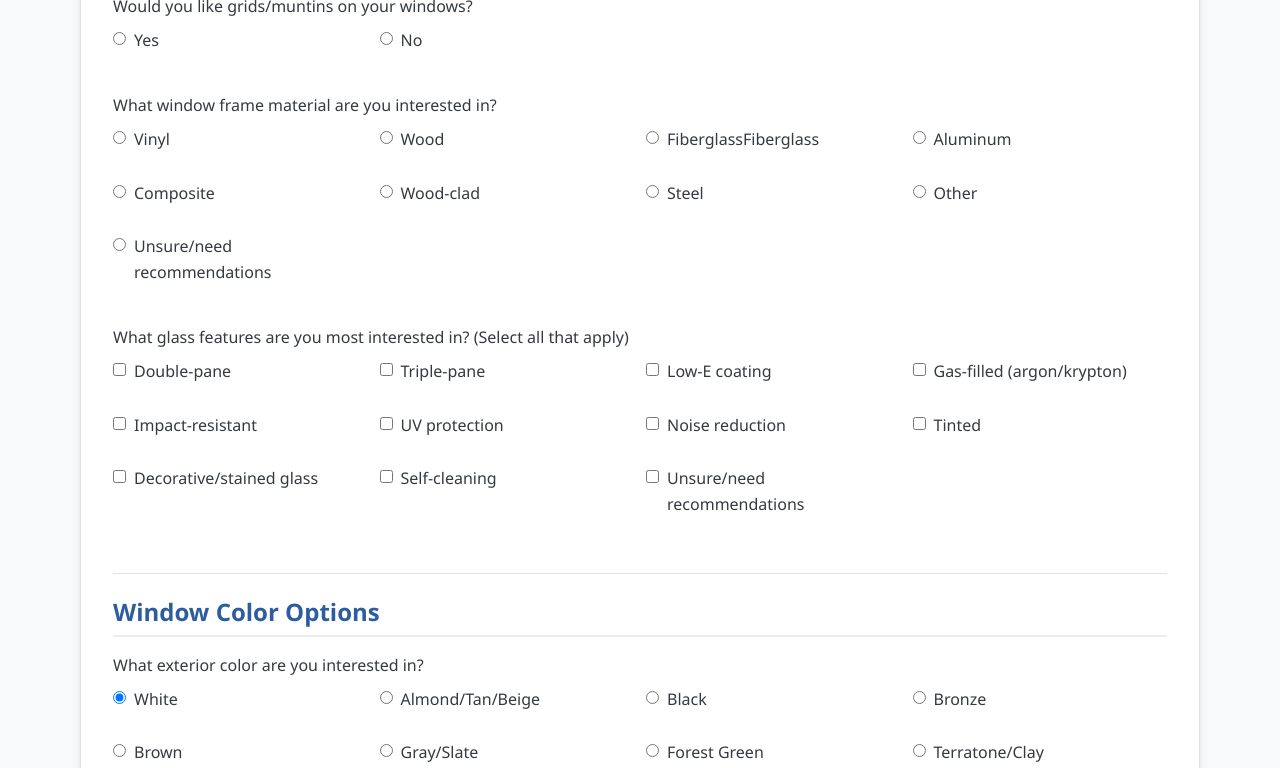
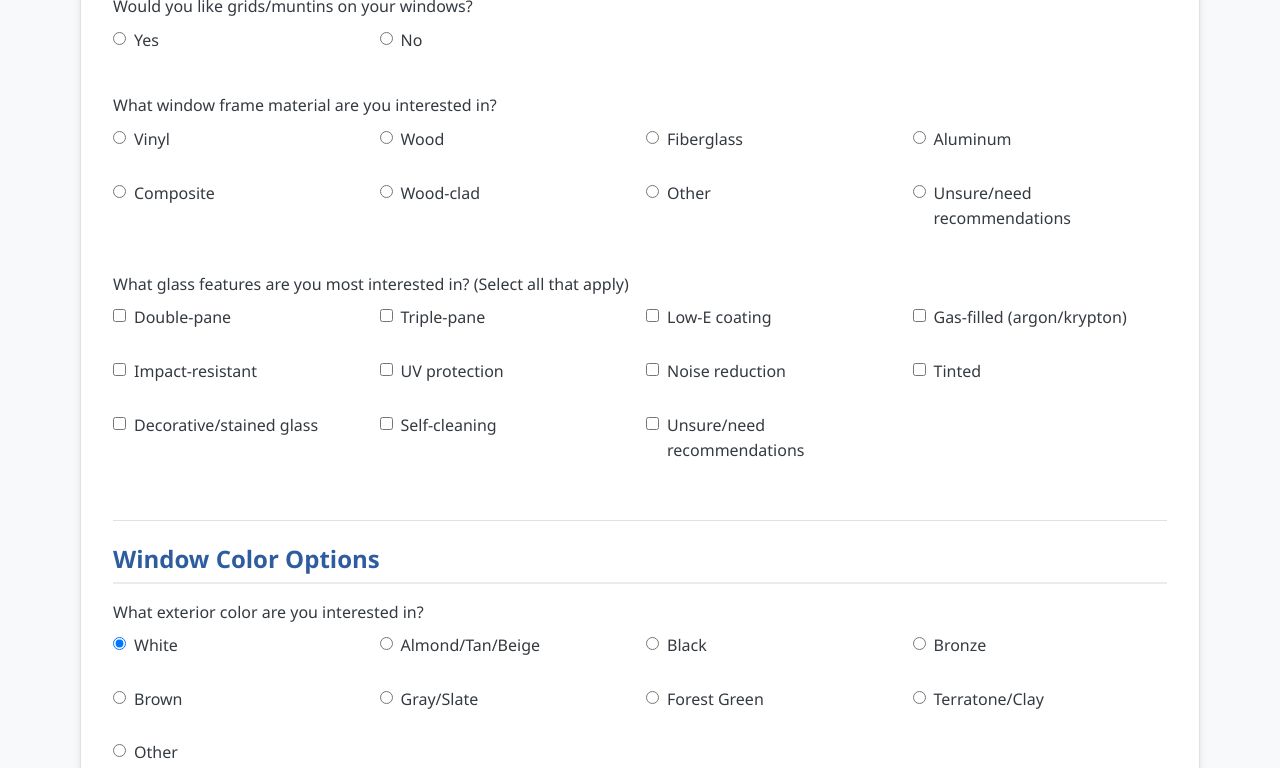
Before and after one commit to tim-amredev/replacement-window-costs, a Jekyll site: the page built from form-collection.html, in a window 1280 px wide and 900 px high, scrolled down 1515 px, cut to the strip 132-900 px from the top of the window. Built offline with Jekyll 4.4.1, drawn with Linux system fonts in a browser that asks for light colours.

Commit message:
Update form-collection.html

```diff
--- a/form-collection.html
+++ b/form-collection.html
@@ -248,7 +248,6 @@ custom_js:
               </div>
               <div class="radio-option">
                 <input type="radio" id="material-fiberglass" name="frame_material" value="Fiberglass">
-                <label for="material-fiberglass">Fiberglass</label  value="Fiberglass">
                 <label for="material-fiberglass">Fiberglass</label>
               </div>
               <div class="radio-option">
@@ -262,10 +261,6 @@ custom_js:
               <div class="radio-option">
                 <input type="radio" id="material-woodclad" name="frame_material" value="Wood-clad">
                 <label for="material-woodclad">Wood-clad</label>
-              </div>
-              <div class="radio-option">
-                <input type="radio" id="material-steel" name="frame_material" value="Steel">
-                <label for="material-steel">Steel</label>
               </div>
               <div class="radio-option">
                 <input type="radio" id="material-other" name="frame_material" value="Other">
```
